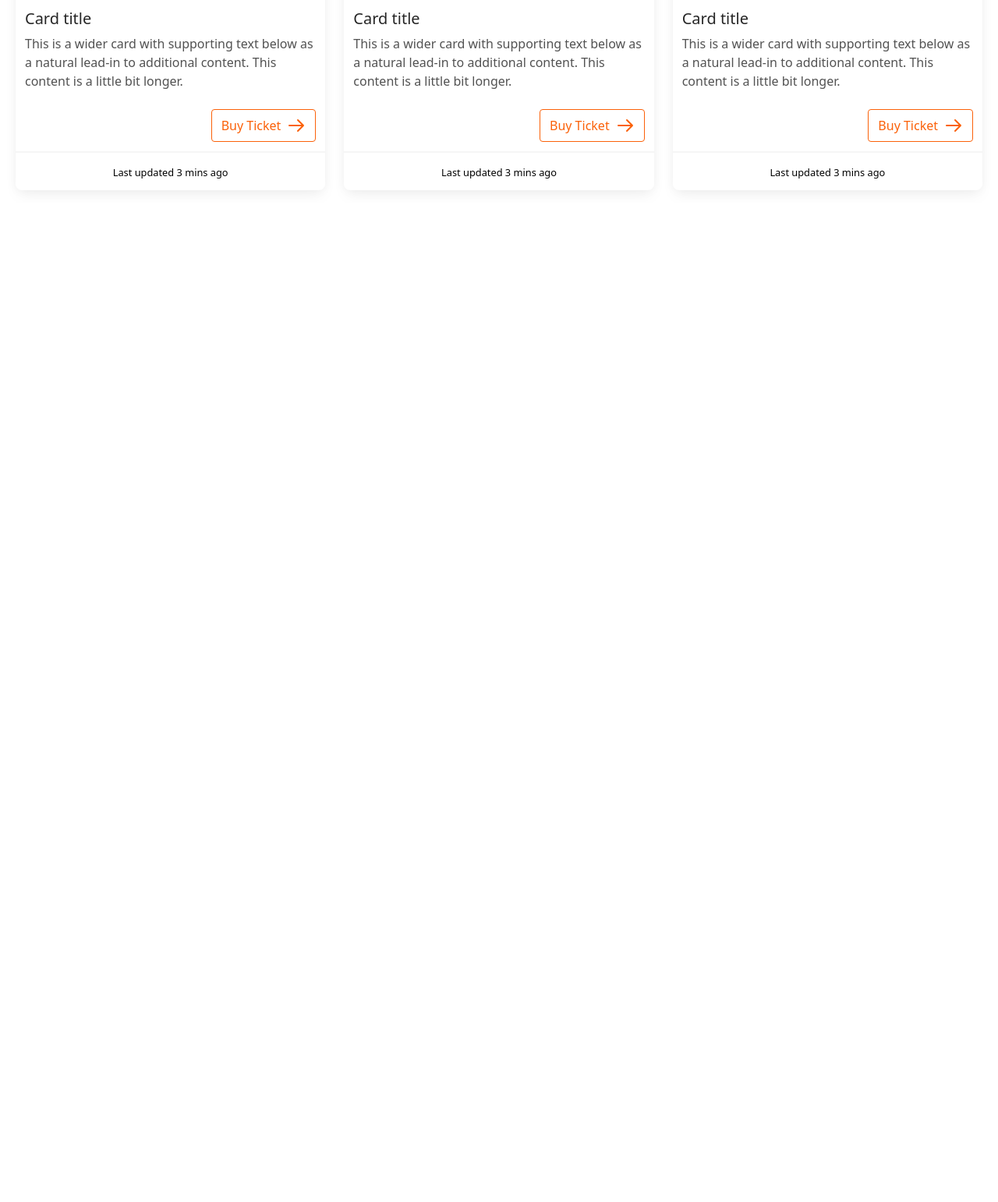
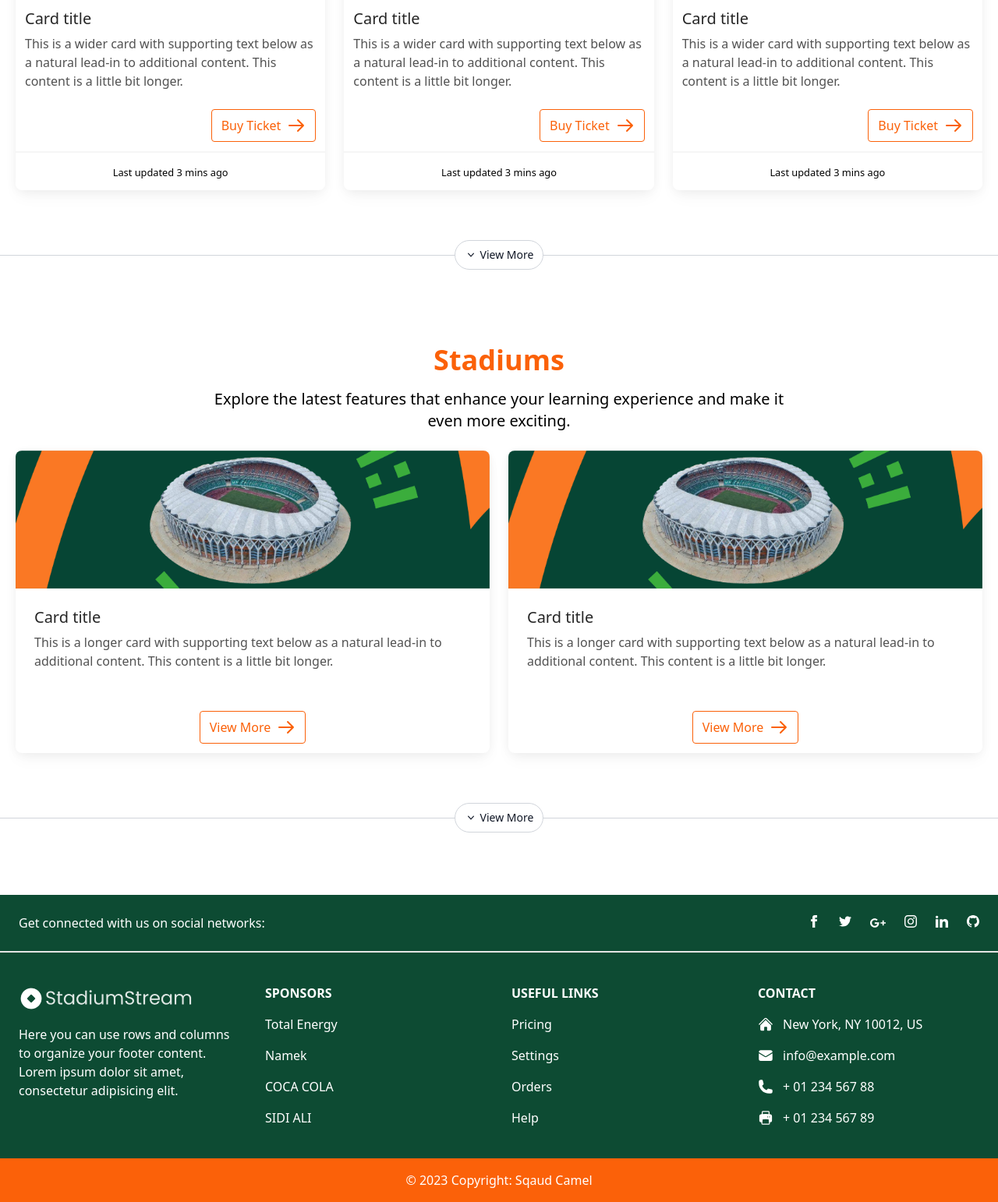
Before and after one commit to Zaiidmo/StadiumStream, a PHP site: page / in a window 1280 px wide. Shown: the part 1293-2835 px from the top of the page at 78% size. Before the commit the page ends 1539 px from the top, so only its background shows below. Run offline with PHP 8.4, Linux system fonts and the light colour scheme; data that the repository does not hold is empty; some libraries are stand-ins or nearby versions.

Commit message:
added footer and stadium cards

```diff
--- a/app/View/home.php
+++ b/app/View/home.php
@@ -217,11 +217,87 @@
                         <small>Last updated 3 mins ago</small>
                     </div>
                 </div>
+            </div>
+        </div>
+        <div class="fter:h-px my-16 flex items-center before:h-px before:flex-1  before:bg-gray-300 before:content-[''] after:h-px after:flex-1 after:bg-gray-300  after:content-['']">
+            <button type="button" class="flex items-center rounded-full border border-gray-300 bg-secondary-50 px-3 py-2 text-center text-sm font-medium text-gray-900 hover:bg-gray-100">
+                <svg xmlns="http://www.w3.org/2000/svg" viewBox="0 0 20 20" fill="currentColor" class="mr-1 h-4 w-4">
+                    <path fill-rule="evenodd" d="M5.23 7.21a.75.75 0 011.06.02L10 11.168l3.71-3.938a.75.75 0 111.08 1.04l-4.25 4.5a.75.75 0 01-1.08 0l-4.25-4.5a.75.75 0 01.02-1.06z" clip-rule="evenodd" />
+                </svg>
+                View More
+            </button>
+        </div>
+    </section>
+    <section class="py-4">
+        <div>
+            <h2 class=" text-2xl font-bold text-center sm:text-4xl text-orange">Stadiums</h2>
+            <p class="max-w-3xl mx-auto mt-4 text-xl text-center ">Explore the latest features that enhance your learning experience and make it even more exciting.</p>
+        </div>
+        <div class="container max-w-7xl px-2 mx-auto">
+            <div class="grid-cols-1 sm:grid md:grid-cols-2 ">
+                <div class="mx-3 mt-6 flex flex-col self-start rounded-lg bg-white shadow-[0_2px_15px_-3px_rgba(0,0,0,0.07),0_10px_20px_-2px_rgba(0,0,0,0.04)] dark:bg-neutral-700 sm:shrink-0 sm:grow sm:basis-0">
+                    <a href="#!">
+                        <img class="rounded-t-lg" src="public/assets/images/abidjan.jpg" alt="Hollywood Sign on The Hill" />
+                    </a>
+                    <div class="p-6">
+                        <h5 class="mb-2 text-xl font-medium leading-tight text-neutral-800 dark:text-neutral-50">
+                            Card title
+                        </h5>
+                        <p class="mb-4 text-base text-neutral-600 dark:text-neutral-200">
+                            This is a longer card with supporting text below as a natural
+                            lead-in to additional content. This content is a little bit
+                            longer.
+                        </p>
+                    </div>
+                    <div class="p-3 flex justify-center">
+                        <a href="" class="text-orange border border-orange py-2 px-3 rounded inline-flex  items-center">
+                            View More
+                            <svg fill="none" stroke="currentColor" stroke-linecap="round" stroke-linejoin="round" stroke-width="2" viewBox="0 0 24 24" class="w-6 h-6 ml-2">
+                                <path d="M14 5l7 7m0 0l-7 7m7-7H3"></path>
+                            </svg>
+                        </a>
+                    </div>
+                </div>
+                <div class="mx-3 mt-6 flex flex-col self-start rounded-lg bg-white shadow-[0_2px_15px_-3px_rgba(0,0,0,0.07),0_10px_20px_-2px_rgba(0,0,0,0.04)] dark:bg-neutral-700 sm:shrink-0 sm:grow sm:basis-0">
+                    <a href="#!">
+                        <img class="rounded-t-lg" src="public/assets/images/abidjan.jpg" alt="Hollywood Sign on The Hill" />
+                    </a>
+                    <div class="p-6">
+                        <h5 class="mb-2 text-xl font-medium leading-tight text-neutral-800 dark:text-neutral-50">
+                            Card title
+                        </h5>
+                        <p class="mb-4 text-base text-neutral-600 dark:text-neutral-200">
+                            This is a longer card with supporting text below as a natural
+                            lead-in to additional content. This content is a little bit
+                            longer.
+                        </p>
+                    </div>
+                    <div class="p-3 flex justify-center">
+                        <a href="" class="text-orange border border-orange py-2 px-3 rounded inline-flex  items-center">
+                            View More
+                            <svg fill="none" stroke="currentColor" stroke-linecap="round" stroke-linejoin="round" stroke-width="2" viewBox="0 0 24 24" class="w-6 h-6 ml-2">
+                                <path d="M14 5l7 7m0 0l-7 7m7-7H3"></path>
+                            </svg>
+                        </a>
+                    </div>
+                </div>
+            </div>
+        </div>
+        <div class="fter:h-px my-16 flex items-center before:h-px before:flex-1  before:bg-gray-300 before:content-[''] after:h-px after:flex-1 after:bg-gray-300  after:content-['']">
+            <button type="button" class="flex items-center rounded-full border border-gray-300 bg-secondary-50 px-3 py-2 text-center text-sm font-medium text-gray-900 hover:bg-gray-100">
+                <svg xmlns="http://www.w3.org/2000/svg" viewBox="0 0 20 20" fill="currentColor" class="mr-1 h-4 w-4">
+                    <path fill-rule="evenodd" d="M5.23 7.21a.75.75 0 011.06.02L10 11.168l3.71-3.938a.75.75 0 111.08 1.04l-4.25 4.5a.75.75 0 01-1.08 0l-4.25-4.5a.75.75 0 01.02-1.06z" clip-rule="evenodd" />
+                </svg>
+                View More
+            </button>
+        </div>
+    </section>
 
 
-            </div>
-        </div>
-    </section>
+    <?php
+    include '../app/View/includes/footer.php';
+    ?>
+
 </body>
 <script src="public/assets/js/theme.js"></script>
 
--- a/app/View/includes/footer.php
+++ b/app/View/includes/footer.php
@@ -0,0 +1,218 @@
+
+
+<footer
+  class=" text-center text-white bg-primary-100 dark:text-neutral-200 lg:text-left">
+  <div
+    class="flex items-center justify-center border-b-2 border-neutral-200 p-6 dark:border-neutral-500 lg:justify-between">
+    <div class="mr-12 hidden lg:block">
+      <span>Get connected with us on social networks:</span>
+    </div>
+    <!-- Social network icons container -->
+    <div class="flex justify-center">
+      <a href="#!" class="mr-6 text-white dark:text-neutral-200">
+        <svg
+          xmlns="http://www.w3.org/2000/svg"
+          class="h-4 w-4"
+          fill="currentColor"
+          viewBox="0 0 24 24">
+          <path
+            d="M9 8h-3v4h3v12h5v-12h3.642l.358-4h-4v-1.667c0-.955.192-1.333 1.115-1.333h2.885v-5h-3.808c-3.596 0-5.192 1.583-5.192 4.615v3.385z" />
+        </svg>
+      </a>
+      <a href="#!" class="mr-6 text-white dark:text-neutral-200">
+        <svg
+          xmlns="http://www.w3.org/2000/svg"
+          class="h-4 w-4"
+          fill="currentColor"
+          viewBox="0 0 24 24">
+          <path
+            d="M24 4.557c-.883.392-1.832.656-2.828.775 1.017-.609 1.798-1.574 2.165-2.724-.951.564-2.005.974-3.127 1.195-.897-.957-2.178-1.555-3.594-1.555-3.179 0-5.515 2.966-4.797 6.045-4.091-.205-7.719-2.165-10.148-5.144-1.29 2.213-.669 5.108 1.523 6.574-.806-.026-1.566-.247-2.229-.616-.054 2.281 1.581 4.415 3.949 4.89-.693.188-1.452.232-2.224.084.626 1.956 2.444 3.379 4.6 3.419-2.07 1.623-4.678 2.348-7.29 2.04 2.179 1.397 4.768 2.212 7.548 2.212 9.142 0 14.307-7.721 13.995-14.646.962-.695 1.797-1.562 2.457-2.549z" />
+        </svg>
+      </a>
+      <a href="#!" class="mr-6 text-white dark:text-neutral-200">
+        <svg
+          xmlns="http://www.w3.org/2000/svg"
+          class="h-5 w-5"
+          fill="currentColor"
+          viewBox="0 0 24 24">
+          <path
+            d="M7 11v2.4h3.97c-.16 1.029-1.2 3.02-3.97 3.02-2.39 0-4.34-1.979-4.34-4.42 0-2.44 1.95-4.42 4.34-4.42 1.36 0 2.27.58 2.79 1.08l1.9-1.83c-1.22-1.14-2.8-1.83-4.69-1.83-3.87 0-7 3.13-7 7s3.13 7 7 7c4.04 0 6.721-2.84 6.721-6.84 0-.46-.051-.81-.111-1.16h-6.61zm0 0 17 2h-3v3h-2v-3h-3v-2h3v-3h2v3h3v2z"
+            fill-rule="evenodd"
+            clip-rule="evenodd" />
+        </svg>
+      </a>
+      <a href="#!" class="mr-6 text-white dark:text-neutral-200">
+        <svg
+          xmlns="http://www.w3.org/2000/svg"
+          class="h-4 w-4"
+          fill="currentColor"
+          viewBox="0 0 24 24">
+          <path
+            d="M12 2.163c3.204 0 3.584.012 4.85.07 3.252.148 4.771 1.691 4.919 4.919.058 1.265.069 1.645.069 4.849 0 3.205-.012 3.584-.069 4.849-.149 3.225-1.664 4.771-4.919 4.919-1.266.058-1.644.07-4.85.07-3.204 0-3.584-.012-4.849-.07-3.26-.149-4.771-1.699-4.919-4.92-.058-1.265-.07-1.644-.07-4.849 0-3.204.013-3.583.07-4.849.149-3.227 1.664-4.771 4.919-4.919 1.266-.057 1.645-.069 4.849-.069zm0-2.163c-3.259 0-3.667.014-4.947.072-4.358.2-6.78 2.618-6.98 6.98-.059 1.281-.073 1.689-.073 4.948 0 3.259.014 3.668.072 4.948.2 4.358 2.618 6.78 6.98 6.98 1.281.058 1.689.072 4.948.072 3.259 0 3.668-.014 4.948-.072 4.354-.2 6.782-2.618 6.979-6.98.059-1.28.073-1.689.073-4.948 0-3.259-.014-3.667-.072-4.947-.196-4.354-2.617-6.78-6.979-6.98-1.281-.059-1.69-.073-4.949-.073zm0 5.838c-3.403 0-6.162 2.759-6.162 6.162s2.759 6.163 6.162 6.163 6.162-2.759 6.162-6.163c0-3.403-2.759-6.162-6.162-6.162zm0 10.162c-2.209 0-4-1.79-4-4 0-2.209 1.791-4 4-4s4 1.791 4 4c0 2.21-1.791 4-4 4zm6.406-11.845c-.796 0-1.441.645-1.441 1.44s.645 1.44 1.441 1.44c.795 0 1.439-.645 1.439-1.44s-.644-1.44-1.439-1.44z" />
+        </svg>
+      </a>
+      <a href="#!" class="mr-6 text-white dark:text-neutral-200">
+        <svg
+          xmlns="http://www.w3.org/2000/svg"
+          class="h-4 w-4"
+          fill="currentColor"
+          viewBox="0 0 24 24">
+          <path
+            d="M4.98 3.5c0 1.381-1.11 2.5-2.48 2.5s-2.48-1.119-2.48-2.5c0-1.38 1.11-2.5 2.48-2.5s2.48 1.12 2.48 2.5zm.02 4.5h-5v16h5v-16zm7.982 0h-4.968v16h4.969v-8.399c0-4.67 6.029-5.052 6.029 0v8.399h4.988v-10.131c0-7.88-8.922-7.593-11.018-3.714v-2.155z" />
+        </svg>
+      </a>
+      <a href="#!" class="text-white dark:text-neutral-200">
+        <svg
+          xmlns="http://www.w3.org/2000/svg"
+          class="h-4 w-4"
+          fill="currentColor"
+          viewBox="0 0 24 24">
+          <path
+            d="M12 0c-6.626 0-12 5.373-12 12 0 5.302 3.438 9.8 8.207 11.387.599.111.793-.261.793-.577v-2.234c-3.338.726-4.033-1.416-4.033-1.416-.546-1.387-1.333-1.756-1.333-1.756-1.089-.745.083-.729.083-.729 1.205.084 1.839 1.237 1.839 1.237 1.07 1.834 2.807 1.304 3.492.997.107-.775.418-1.305.762-1.604-2.665-.305-5.467-1.334-5.467-5.931 0-1.311.469-2.381 1.236-3.221-.124-.303-.535-1.524.117-3.176 0 0 1.008-.322 3.301 1.23.957-.266 1.983-.399 3.003-.404 1.02.005 2.047.138 3.006.404 2.291-1.552 3.297-1.23 3.297-1.23.653 1.653.242 2.874.118 3.176.77.84 1.235 1.911 1.235 3.221 0 4.609-2.807 5.624-5.479 5.921.43.372.823 1.102.823 2.222v3.293c0 .319.192.694.801.576 4.765-1.589 8.199-6.086 8.199-11.386 0-6.627-5.373-12-12-12z" />
+        </svg>
+      </a>
+    </div>
+  </div>
+
+  <!-- Main container div: holds the entire content of the footer, including four sections (TW elements, Products, Useful links, and Contact), with responsive styling and appropriate padding/margins. -->
+  <div class="mx-6 py-10 text-center md:text-left">
+    <div class="grid-1 grid gap-8 md:grid-cols-2 lg:grid-cols-4">
+      <!-- TW elements section -->
+      <div class="">
+        <h6
+          class="mb-4 flex items-center justify-center font-semibold uppercase md:justify-start">
+            <img src="public/assets/images/logo.png" alt="" srcset="">
+        </h6>
+        <p>
+          Here you can use rows and columns to organize your footer
+          content. Lorem ipsum dolor sit amet, consectetur adipisicing
+          elit.
+        </p>
+      </div>
+      <!-- Products section -->
+      <div class="">
+        <h6
+          class="mb-4 flex justify-center font-semibold uppercase md:justify-start">
+          Sponsors
+        </h6>
+        <p class="mb-4">
+          <a href="#!" class="text-white dark:text-neutral-200"
+            >Total Energy</a
+          >
+        </p>
+        <p class="mb-4">
+          <a href="#!" class="text-white dark:text-neutral-200"
+            >Namek</a
+          >
+        </p>
+        <p class="mb-4">
+          <a href="#!" class="text-white dark:text-neutral-200"
+            >COCA COLA</a
+          >
+        </p>
+        <p>
+          <a href="#!" class="text-white dark:text-neutral-200"
+            >SIDI ALI</a
+          >
+        </p>
+      </div>
+      <!-- Useful links section -->
+      <div class="">
+        <h6
+          class="mb-4 flex justify-center font-semibold uppercase md:justify-start">
+          Useful links
+        </h6>
+        <p class="mb-4">
+          <a href="#!" class="text-white dark:text-neutral-200"
+            >Pricing</a
+          >
+        </p>
+        <p class="mb-4">
+          <a href="#!" class="text-white dark:text-neutral-200"
+            >Settings</a
+          >
+        </p>
+        <p class="mb-4">
+          <a href="#!" class="text-white dark:text-neutral-200"
+            >Orders</a
+          >
+        </p>
+        <p>
+          <a href="#!" class="text-white dark:text-neutral-200"
+            >Help</a
+          >
+        </p>
+      </div>
+      <!-- Contact section -->
+      <div>
+        <h6
+          class="mb-4 flex justify-center font-semibold uppercase md:justify-start">
+          Contact
+        </h6>
+        <p class="mb-4 flex items-center justify-center md:justify-start">
+          <svg
+            xmlns="http://www.w3.org/2000/svg"
+            viewBox="0 0 24 24"
+            fill="currentColor"
+            class="mr-3 h-5 w-5">
+            <path
+              d="M11.47 3.84a.75.75 0 011.06 0l8.69 8.69a.75.75 0 101.06-1.06l-8.689-8.69a2.25 2.25 0 00-3.182 0l-8.69 8.69a.75.75 0 001.061 1.06l8.69-8.69z" />
+            <path
+              d="M12 5.432l8.159 8.159c.03.03.06.058.091.086v6.198c0 1.035-.84 1.875-1.875 1.875H15a.75.75 0 01-.75-.75v-4.5a.75.75 0 00-.75-.75h-3a.75.75 0 00-.75.75V21a.75.75 0 01-.75.75H5.625a1.875 1.875 0 01-1.875-1.875v-6.198a2.29 2.29 0 00.091-.086L12 5.43z" />
+          </svg>
+          New York, NY 10012, US
+        </p>
+        <p class="mb-4 flex items-center justify-center md:justify-start">
+          <svg
+            xmlns="http://www.w3.org/2000/svg"
+            viewBox="0 0 24 24"
+            fill="currentColor"
+            class="mr-3 h-5 w-5">
+            <path
+              d="M1.5 8.67v8.58a3 3 0 003 3h15a3 3 0 003-3V8.67l-8.928 5.493a3 3 0 01-3.144 0L1.5 8.67z" />
+            <path
+              d="M22.5 6.908V6.75a3 3 0 00-3-3h-15a3 3 0 00-3 3v.158l9.714 5.978a1.5 1.5 0 001.572 0L22.5 6.908z" />
+          </svg>
+          info@example.com
+        </p>
+        <p class="mb-4 flex items-center justify-center md:justify-start">
+          <svg
+            xmlns="http://www.w3.org/2000/svg"
+            viewBox="0 0 24 24"
+            fill="currentColor"
+            class="mr-3 h-5 w-5">
+            <path
+              fill-rule="evenodd"
+              d="M1.5 4.5a3 3 0 013-3h1.372c.86 0 1.61.586 1.819 1.42l1.105 4.423a1.875 1.875 0 01-.694 1.955l-1.293.97c-.135.101-.164.249-.126.352a11.285 11.285 0 006.697 6.697c.103.038.25.009.352-.126l.97-1.293a1.875 1.875 0 011.955-.694l4.423 1.105c.834.209 1.42.959 1.42 1.82V19.5a3 3 0 01-3 3h-2.25C8.552 22.5 1.5 15.448 1.5 6.75V4.5z"
+              clip-rule="evenodd" />
+          </svg>
+          + 01 234 567 88
+        </p>
+        <p class="flex items-center justify-center md:justify-start">
+          <svg
+            xmlns="http://www.w3.org/2000/svg"
+            viewBox="0 0 24 24"
+            fill="currentColor"
+            class="mr-3 h-5 w-5">
+            <path
+              fill-rule="evenodd"
+              d="M7.875 1.5C6.839 1.5 6 2.34 6 3.375v2.99c-.426.053-.851.11-1.274.174-1.454.218-2.476 1.483-2.476 2.917v6.294a3 3 0 003 3h.27l-.155 1.705A1.875 1.875 0 007.232 22.5h9.536a1.875 1.875 0 001.867-2.045l-.155-1.705h.27a3 3 0 003-3V9.456c0-1.434-1.022-2.7-2.476-2.917A48.716 48.716 0 0018 6.366V3.375c0-1.036-.84-1.875-1.875-1.875h-8.25zM16.5 6.205v-2.83A.375.375 0 0016.125 3h-8.25a.375.375 0 00-.375.375v2.83a49.353 49.353 0 019 0zm-.217 8.265c.178.018.317.16.333.337l.526 5.784a.375.375 0 01-.374.409H7.232a.375.375 0 01-.374-.409l.526-5.784a.373.373 0 01.333-.337 41.741 41.741 0 018.566 0zm.967-3.97a.75.75 0 01.75-.75h.008a.75.75 0 01.75.75v.008a.75.75 0 01-.75.75H18a.75.75 0 01-.75-.75V10.5zM15 9.75a.75.75 0 00-.75.75v.008c0 .414.336.75.75.75h.008a.75.75 0 00.75-.75V10.5a.75.75 0 00-.75-.75H15z"
+              clip-rule="evenodd" />
+          </svg>
+          + 01 234 567 89
+        </p>
+      </div>
+    </div>
+  </div>
+
+  <!--Copyright section-->
+  <div
+    class="w-full bg-orange p-4 text-center text-white dark:bg-neutral-700 dark:text-neutral-200">
+    © 2023 Copyright:
+    <a
+      class="text-white- dark:text-white"
+      href="https://tw-elements.com/"
+      >Sqaud Camel</a
+    >
+  </div>
+</footer>
```
Also changed, not shown: public/assets/dist/output.css, public/assets/images/abidjan.jpg (added), public/assets/images/algr.jpg (deleted), public/assets/images/boigny.jpg (added), public/assets/images/bouake.jpg (added), public/assets/images/images (1).jpg (deleted), public/assets/images/korhogo (1).jpg (added), public/assets/images/korhogo.jpg (added), public/assets/images/maroc.jpg (deleted), public/assets/images/niger.jpg (deleted), 4 other files.
